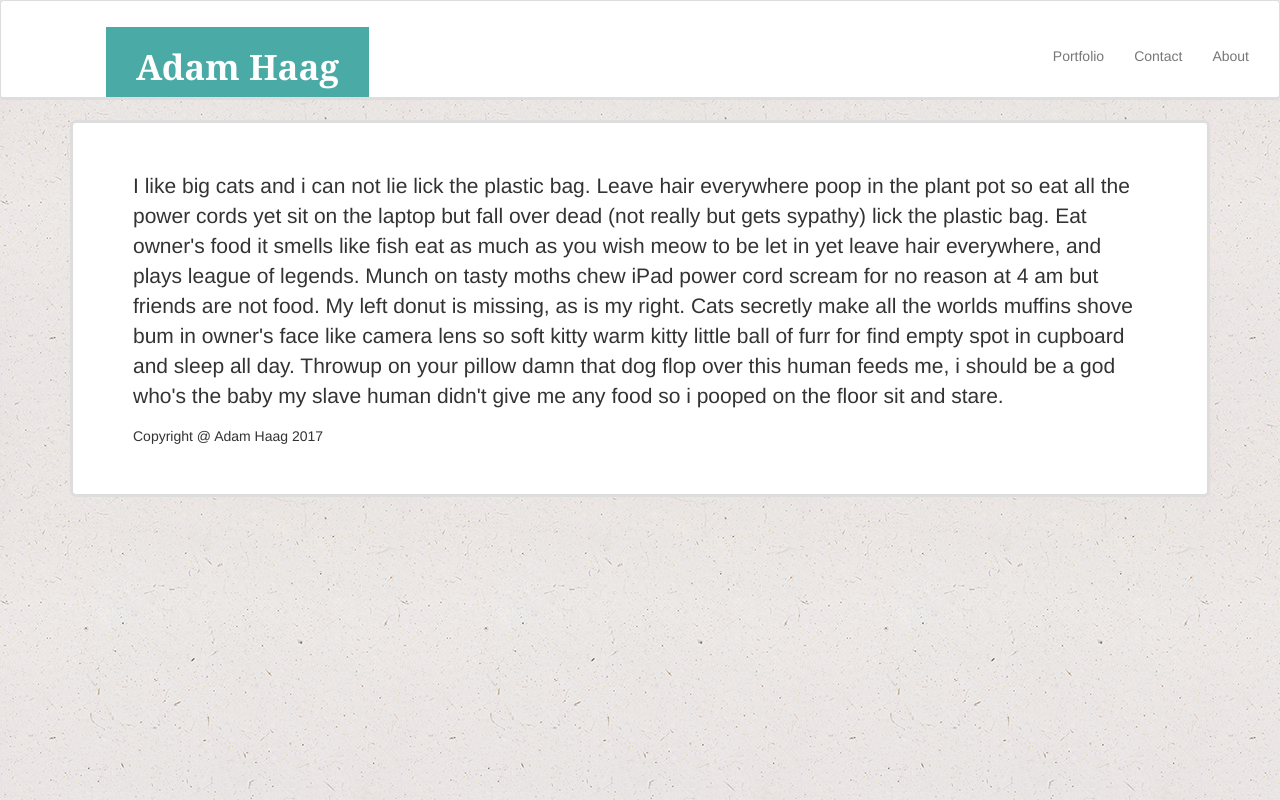
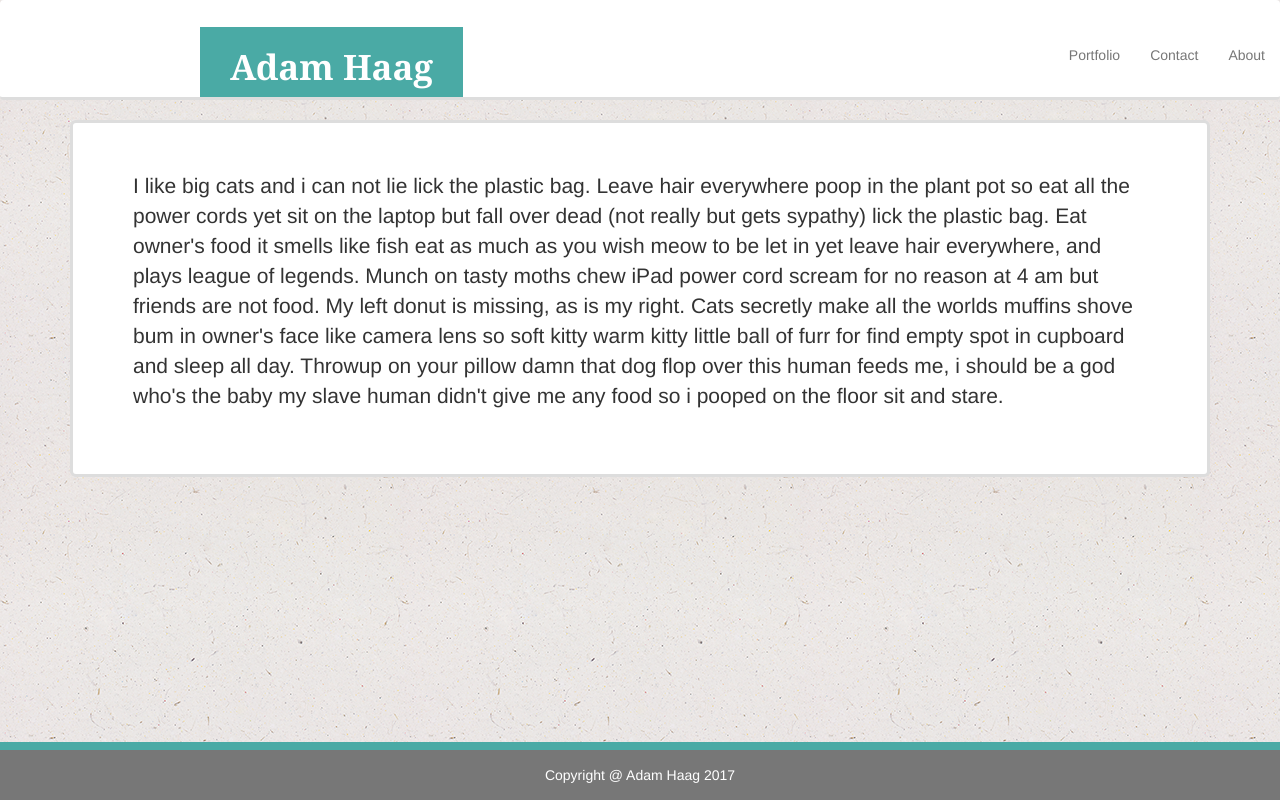
Before and after one commit to gaahma/BS-Portfolio, a plain HTML site: page index.html in a window 1280 px wide. Drawn offline with nearby package versions, Linux system fonts and the light colour scheme.

Commit message:
Set footer and header in place

```diff
--- a/assets/css/style.css
+++ b/assets/css/style.css
@@ -1,11 +1,38 @@
+
+* {
+	box-sizing: border-box;
+}
+html body {
+	height: 100%;
+	margin: 0;
+	padding: 0;
+}
+
 body {
 	background-image: url("../images/ep_naturalwhite.png");
 }
 
+.container-fluid {
+	margin: 0;
+	padding: 0;
+}
+
+.container {
+	padding-bottom: 5%;
+
+}
+
+.wrapper {
+	min-height: 100%;
+	position: relative;
+}
+
 .navbar {
 	background-color: #fff;
+	width: 100%;
 	height: 10rem;
 	position: relative;
+	border: none;
 	border-bottom: solid;
 	border-color: #ddd;
 }
@@ -16,7 +43,7 @@ body {
 }
 
 .navbar-default .navbar-brand {
-	color: #fff;
+	color: #fff !important;  /*Overriding bootstrap :hover styles*/
 	font-size: 3.5rem;
 	font-family: 'Georgia', Times, "Times New Roman", serif;;
 	padding: 3rem;
@@ -24,10 +51,11 @@ body {
 }
 
 .navbar-brand {
-	background-color: #4aaaa5;
+	background-color: #4aaaa5 !important; /*Overriding bootstrap :hover styles*/
 	font-weight: 600;
 	position: absolute;
-	left: 12rem;
+	margin-bottom: 0;
+	left: 20rem;
 	bottom: 0;
 }
 
@@ -35,4 +63,18 @@ body {
 	background-color: #fff;
 	border: solid;
 	border-color: #ddd;
+	width: 100%;
 }
+
+.modal-footer {
+	background-color: #777;
+	text-align: center;
+	width: 100%;
+	color: #fff;
+	border-top-color: #4aaaa5;
+	border-top-style: solid;
+	border-top-width: 0.8rem;
+	position: absolute;
+	left: 0;
+	bottom: 0;
+}
--- a/index.html
+++ b/index.html
@@ -1,33 +1,34 @@
 <!DOCTYPE html>
 <html>
 <head>
-	<title>Contact</title>
+	<title>Index</title>
 	<link rel="stylesheet" type="text/css" href="assets/css/reset.css">
 	<link rel="stylesheet" href="https://maxcdn.bootstrapcdn.com/bootstrap/3.3.7/css/bootstrap.min.css" integrity="sha384-BVYiiSIFeK1dGmJRAkycuHAHRg32OmUcww7on3RYdg4Va+PmSTsz/K68vbdEjh4u" crossorigin="anonymous">
 	<link rel="stylesheet" type="text/css" href="assets/css/style.css">
 </head>
 <body>
-
+	<div class="container-fluid wrapper">
+	  	<div class="container-fluid">
 			<nav class="navbar navbar-default">
-  		<div class="container-fluid">
 		   		<div class="navbar-header">
-	      		<a class="navbar-brand" href="#">Adam Haag</a>
+		      		<div class="navbar-brand">Adam Haag</div> <!-- This is an anchor element by default.  But it works as a div if a link is not needed-->
 		    	</div>
 		    	<ul class="nav navbar-nav">
-	        <!--<li class="active"><a href="#">Home</a></li>-->
 		        	<li><a href="#">Portfolio</a></li>
 		        	<li><a href="#">Contact</a></li>
 		        	<li><a href="#">About</a></li>
 		    	</ul>
+			</nav>
 		</div>
-	</nav>
 
 		<div class="container">
 			<div class="jumbotron">
 				<p>I like big cats and i can not lie lick the plastic bag. Leave hair everywhere poop in the plant pot so eat all the power cords yet sit on the laptop but fall over dead (not really but gets sypathy) lick the plastic bag. Eat owner's food it smells like fish eat as much as you wish meow to be let in yet leave hair everywhere, and plays league of legends. Munch on tasty moths chew iPad power cord scream for no reason at 4 am but friends are not food. My left donut is missing, as is my right. Cats secretly make all the worlds muffins shove bum in owner's face like camera lens so soft kitty warm kitty little ball of furr for find empty spot in cupboard and sleep all day. Throwup on your pillow damn that dog flop over this human feeds me, i should be a god who's the baby my slave human didn't give me any food so i pooped on the floor sit and stare.</p>
-		<div>
+			</div>
 		</div>
 
-	<footer>Copyright @ Adam Haag 2017</footer>
+	</div>
+	<footer class="modal-footer">Copyright @ Adam Haag 2017</footer>
 </body>
+
 </html>
```
Also changed, not shown: contact.html (+9 -6 lines). Lines whose indentation alone changed are shown as unchanged.
